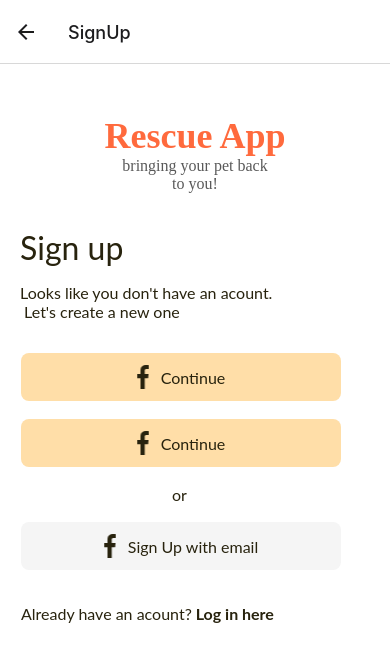
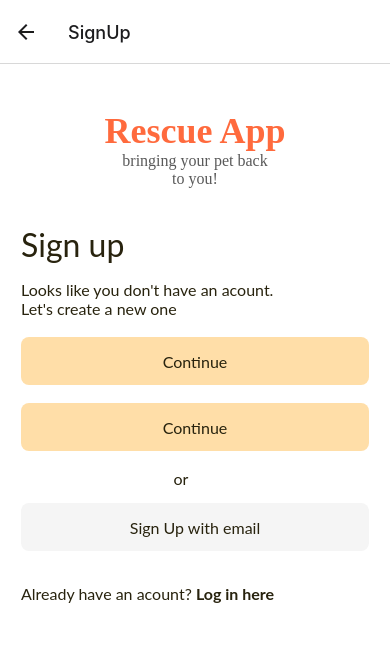
Before and after one commit to Valroshal/PetResqueFrontend, a React Native app: screen /SignUp in a window 390 px wide. Shown: the top 662 px of the page. Built offline with nearby package versions, Linux system fonts and the light colour scheme.

Commit message:
Edit Sign Up screen.

```diff
--- a/src/containers/AddPetFirst/AddPetFirst.tsx
+++ b/src/containers/AddPetFirst/AddPetFirst.tsx
@@ -10,7 +10,7 @@ interface Props{
 const AddPetFirst: React.FC<Props> = ({navigation}) => {
     const lostPet = () => {
         console.log("Clicked lost Pet");
-        navigation.navigate('ThankScreen')
+        navigation.navigate('SignUp')
     }
     const foundPet = () => {
         console.log("Clicked FOUND Pet");
--- a/src/containers/SignUp/SignUp.tsx
+++ b/src/containers/SignUp/SignUp.tsx
@@ -7,14 +7,13 @@ import {
   View,
   ViewStyle,
   Button,
-  Alert
+  Alert,
 } from 'react-native';
 import {Formik} from 'formik';
 import TopLogo from '../components/TopLogo/TopLogo';
 import GlobalButton from '../components/GlobalButton/GlobalButton';
-//import {useEffect} from 'react';
 import * as Yup from 'yup';
-
+import {createNativeStackNavigator} from '@react-navigation/native-stack';
 
 const styles = StyleSheet.create({
   container: {
@@ -23,11 +22,7 @@ const styles = StyleSheet.create({
     backgroundColor: '#FFFFFF',
     paddingTop: 46,
   } as ViewStyle,
-  innerContainer: {
-    display: 'flex',
-    padding: 21,
-    paddingTop: 35,
-  } as ViewStyle,
+  innerContainer: {} as ViewStyle,
   header: {
     fontSize: 32,
     fontFamily: 'Lato',
@@ -43,59 +38,71 @@ const styles = StyleSheet.create({
   } as TextStyle,
 });
 
+interface Props {
+  navigation: any;
+}
 
-const SignUp = () => {
+const SignUp: React.FC<Props> = ({navigation}) => {
   return (
     <View style={styles.container}>
       <TopLogo />
 
-        <Text style={[styles.header, {marginLeft:20,marginTop:35}]}>{'Sign up'}</Text>
-        <Text
-          style={[
-            styles.subHeader,
-            {display: 'flex', flexWrap: 'wrap', paddingBottom: 14,marginTop:16, marginLeft:20},
-          ]}>
-          {'Looks like you don\'t have an acount.\n Let\'s create a new one'}
+      <View style={[styles.innerContainer, {padding: 21, paddingTop: 37}]}>
+        <Text style={styles.header}>{'Sign up'}</Text>
+        <Text style={[styles.subHeader, {paddingTop: 16}]}>
+          {"Looks like you don't have an acount.\nLet's create a new one"}
         </Text>
 
+        <View style={[styles.innerContainer, {paddingTop: 19}]}>
+          <View style={[styles.innerContainer, {paddingTop: 0}]}>
             <GlobalButton
               innerText={'Continue'}
               innerTextColor={'#28230E'}
               backGroundColor={'#FFDEA8'}
               onPressButton={() => Alert.alert('Simple Button pressed')}
             />
-
-
+          </View>
+          <View style={[styles.innerContainer, {paddingTop: 18}]}>
             <GlobalButton
               innerText={'Continue'}
               innerTextColor={'#28230E'}
               backGroundColor={'#FFDEA8'}
               onPressButton={() => Alert.alert('Simple Button pressed')}
             />
-        <Text style={[styles.subHeader,
-            {display: 'flex', flexWrap: 'wrap',marginTop:18, marginLeft:172},
+          </View>
+          <Text
+            style={[
+              styles.subHeader,
+              {width: 320, height: 34, textAlign: 'center', paddingTop: 18},
             ]}>
             {'or'}
           </Text>
 
-
+          <View
+            style={[
+              styles.innerContainer,
+              {paddingTop: 18, paddingBottom: 33},
+            ]}>
             <GlobalButton
               innerText={'Sign Up with email'}
               innerTextColor={'#28230E'}
               backGroundColor={'#F5F5F5'}
               onPressButton={() => Alert.alert('Simple Button pressed')}
             />
+          </View>
+        </View>
 
-
-        <Text style={[styles.subHeader,
-            {display: 'flex', flexWrap: 'wrap', marginLeft:21, marginTop:33.5},
-          ]}>
-          {'Already have an acount?'}
-          <Text style={{fontWeight: "bold"}}> Log in here</Text>
+        <Text style={[styles.subHeader, {}]}>
+          {'Already have an acount? '}
+          <Text
+            onPress={() => {
+              navigation.navigate('Login');
+            }}
+            style={[styles.subHeader, {fontWeight: 'bold'}]}>
+            {'Log in here'}
           </Text>
-
-
-
+        </Text>
+      </View>
     </View>
   );
 };
--- a/src/containers/components/GlobalButton/GlobalButton.tsx
+++ b/src/containers/components/GlobalButton/GlobalButton.tsx
@@ -1,7 +1,5 @@
 import * as React from 'react';
-import {StyleSheet, ViewStyle, Text, TouchableOpacity, Image, View} from 'react-native';
-import facebookIcon from '../../../assets/images/facebookIcon.png'
-import googleIcon from '../../../assets/images/googleIcon.png'
+import {StyleSheet, ViewStyle, Text, TouchableOpacity} from 'react-native';
 
 const styles = StyleSheet.create({
     defaultContainer: {
@@ -10,10 +8,7 @@ const styles = StyleSheet.create({
         justifyContent: "center",
         alignItems: "center",
         height: 48,
-        width:320,
-        borderRadius: 8,
-        marginTop:18,
-        marginLeft:21
+        borderRadius: 8
     } as ViewStyle
 });
 
@@ -24,6 +19,7 @@ interface Props{
     backGroundColor: string
     borderColor?: string
     onPressButton: any
+    isEnabled?: boolean
 }
 
 
@@ -31,23 +27,21 @@ const GlobalButton: React.FC<Props>  = ({
                                             innerText,
                                             innerTextColor,
                                             backGroundColor,
-                                            borderColor ,
-                                            onPressButton
+                                            borderColor,
+                                            onPressButton,
+                                            isEnabled
 }) => {
 
     return (
         <TouchableOpacity
+            disabled={isEnabled}
             style={[ styles.defaultContainer ,{backgroundColor: backGroundColor},
                 !borderColor ? null : {borderColor: borderColor, borderWidth: 1} ]}
             onPress={onPressButton}
         >
-            <View style={{paddingRight: 12}}>
-                <Image style= {{width: 12, height: 24}} source={facebookIcon} />
-            </View>
             <Text style={{color: innerTextColor, fontFamily: 'Lato', fontSize: 16}}>
                 {innerText}
             </Text>
-
         </TouchableOpacity>
 
     );
--- a/src/containers/components/TopLogo/TopLogo.tsx
+++ b/src/containers/components/TopLogo/TopLogo.tsx
@@ -4,7 +4,6 @@ import {StyleSheet, ViewStyle, TextStyle, Text, View} from 'react-native';
 const styles = StyleSheet.create({
   container: {
     alignItems: 'center',
-    paddingTop: 5,
     justifyContent: 'center',
   } as ViewStyle,
   title: {
```
Lines whose indentation alone changed are shown as unchanged.
